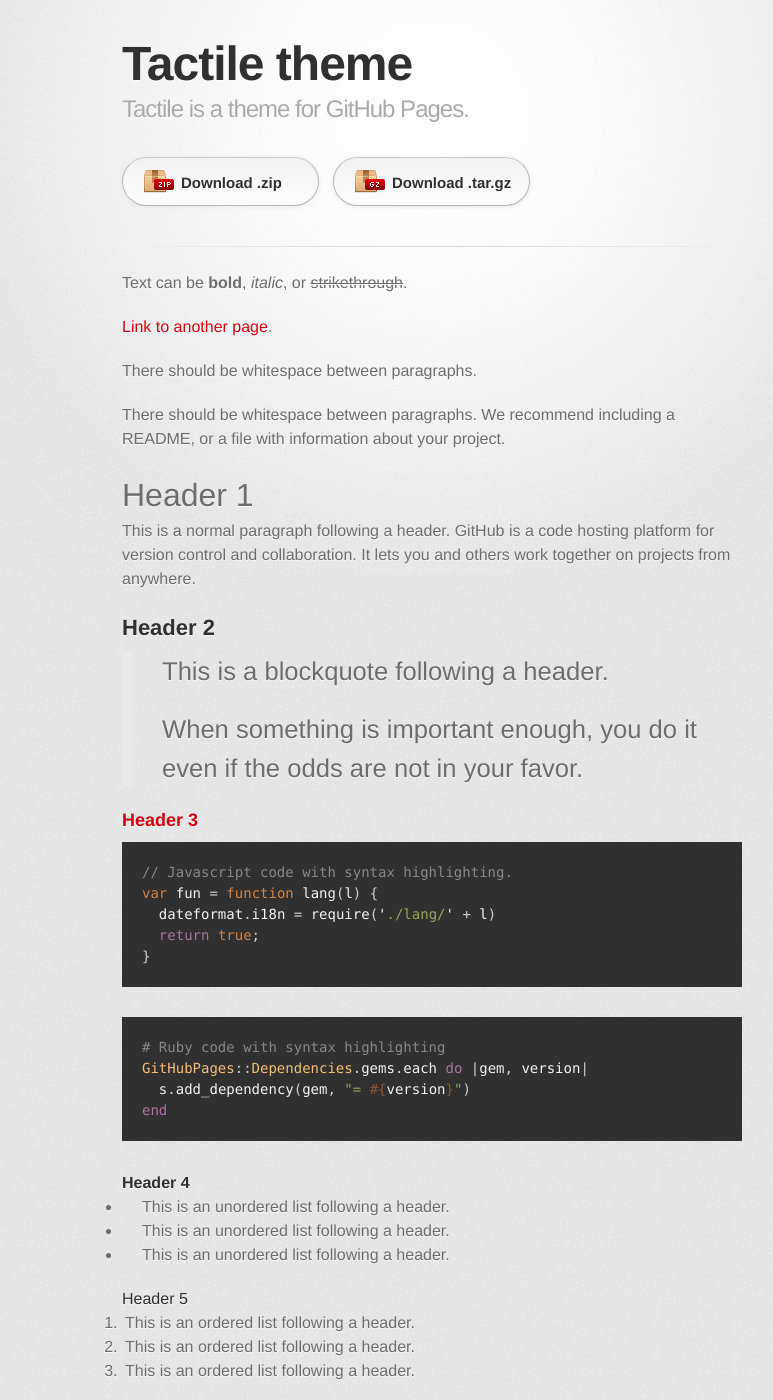
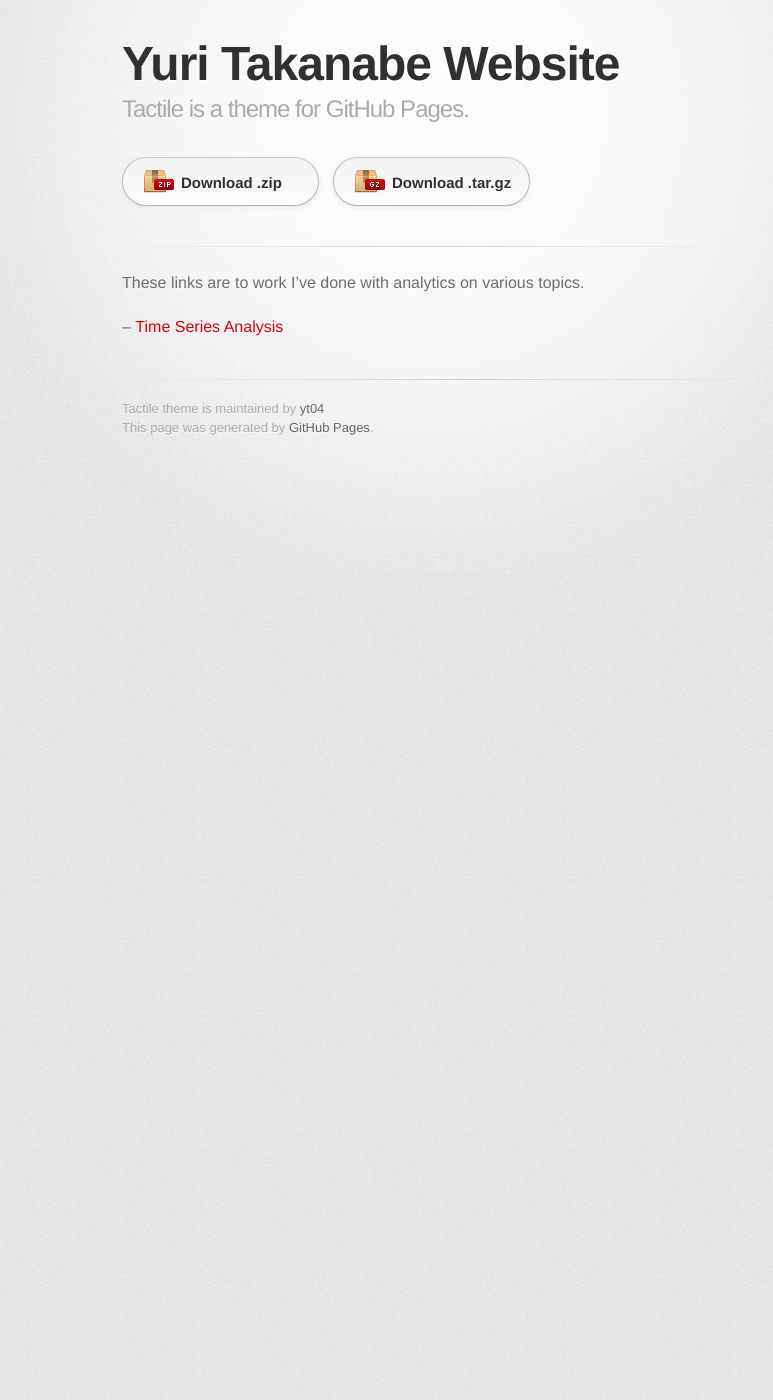
Before and after one commit to yt04/yt08.github.io, a Jekyll site: the page built from index.md, in a window 1280 px wide and 1400 px high. Shown: the whole window, without its empty margins (208-981 px from the left). Built offline with Jekyll 4.4.1, drawn with Linux system fonts in a browser that asks for light colours; some web fonts are replaced; our own code applies the rules of GitHub Pages for plain Markdown files; some of the changed text lies outside the part shown.

Commit message:
Update index.md

````diff
--- a/index.md
+++ b/index.md
@@ -1,123 +1,7 @@
 ---
-layout: default
+title: Yuri Takanabe Website
 ---
 
-Text can be **bold**, _italic_, or ~~strikethrough~~.
+These links are to work I've done with analytics on various topics.
 
-[Link to another page](./another-page.html).
-
-There should be whitespace between paragraphs.
-
-There should be whitespace between paragraphs. We recommend including a README, or a file with information about your project.
-
-# Header 1
-
-This is a normal paragraph following a header. GitHub is a code hosting platform for version control and collaboration. It lets you and others work together on projects from anywhere.
-
-## Header 2
-
-> This is a blockquote following a header.
->
-> When something is important enough, you do it even if the odds are not in your favor.
-
-### Header 3
-
-```js
-// Javascript code with syntax highlighting.
-var fun = function lang(l) {
-  dateformat.i18n = require('./lang/' + l)
-  return true;
-}
-```
-
-```ruby
-# Ruby code with syntax highlighting
-GitHubPages::Dependencies.gems.each do |gem, version|
-  s.add_dependency(gem, "= #{version}")
-end
-```
-
-#### Header 4
-
-*   This is an unordered list following a header.
-*   This is an unordered list following a header.
-*   This is an unordered list following a header.
-
-##### Header 5
-
-1.  This is an ordered list following a header.
-2.  This is an ordered list following a header.
-3.  This is an ordered list following a header.
-
-###### Header 6
-
-| head1        | head two          | three |
-|:-------------|:------------------|:------|
-| ok           | good swedish fish | nice  |
-| out of stock | good and plenty   | nice  |
-| ok           | good `oreos`      | hmm   |
-| ok           | good `zoute` drop | yumm  |
-
-### There's a horizontal rule below this.
-
-* * *
-
-### Here is an unordered list:
-
-*   Item foo
-*   Item bar
-*   Item baz
-*   Item zip
-
-### And an ordered list:
-
-1.  Item one
-1.  Item two
-1.  Item three
-1.  Item four
-
-### And a nested list:
-
-- level 1 item
-  - level 2 item
-  - level 2 item
-    - level 3 item
-    - level 3 item
-- level 1 item
-  - level 2 item
-  - level 2 item
-  - level 2 item
-- level 1 item
-  - level 2 item
-  - level 2 item
-- level 1 item
-
-### Small image
-
-![Octocat](https://github.githubassets.com/images/icons/emoji/octocat.png)
-
-### Large image
-
-![Branching](https://guides.github.com/activities/hello-world/branching.png)
-
-
-### Definition lists can be used with HTML syntax.
-
-<dl>
-<dt>Name</dt>
-<dd>Godzilla</dd>
-<dt>Born</dt>
-<dd>1952</dd>
-<dt>Birthplace</dt>
-<dd>Japan</dd>
-<dt>Color</dt>
-<dd>Green</dd>
-</dl>
-
-```
-Long, single-line code blocks should not wrap. They should horizontally scroll if they are too long. This line should be long enough to demonstrate this.
-```
-
-```
-The final element.
-```
+-- [Time Series Analysis](/timeseries/default.html)
````
